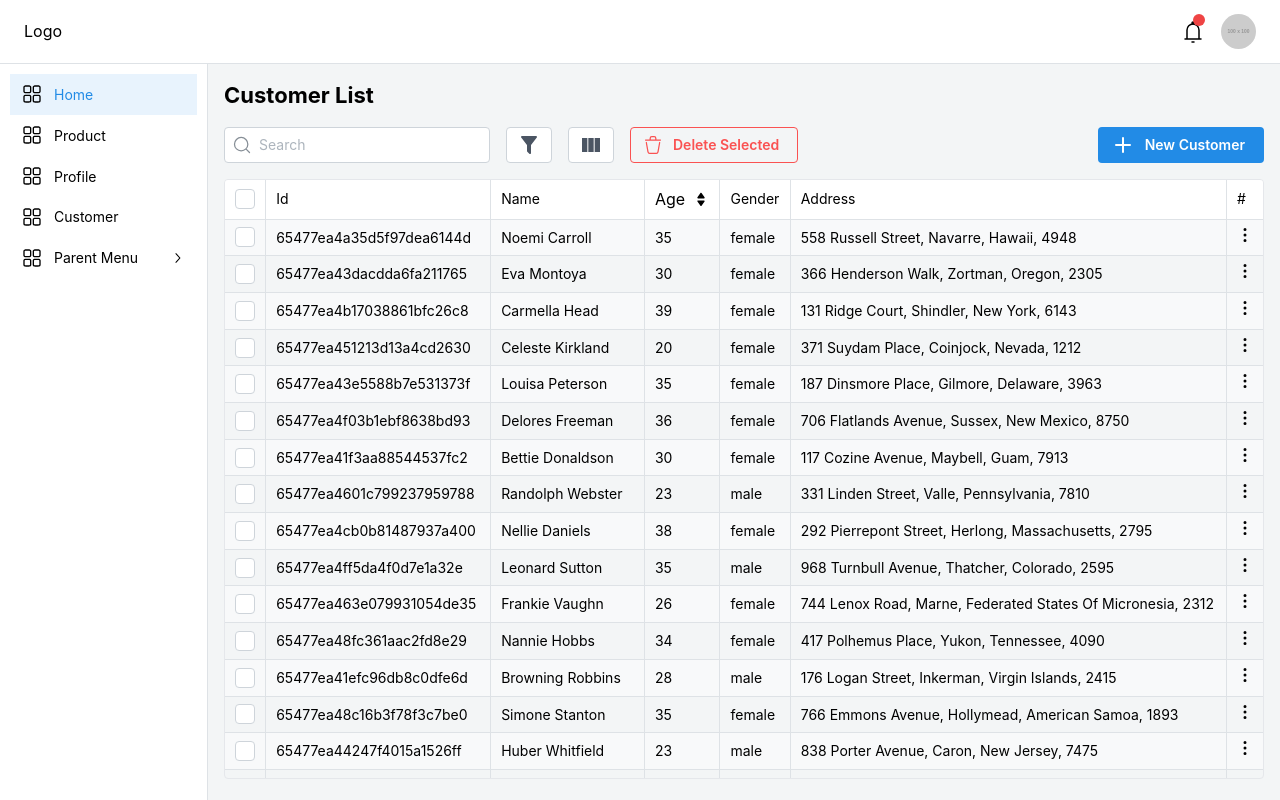
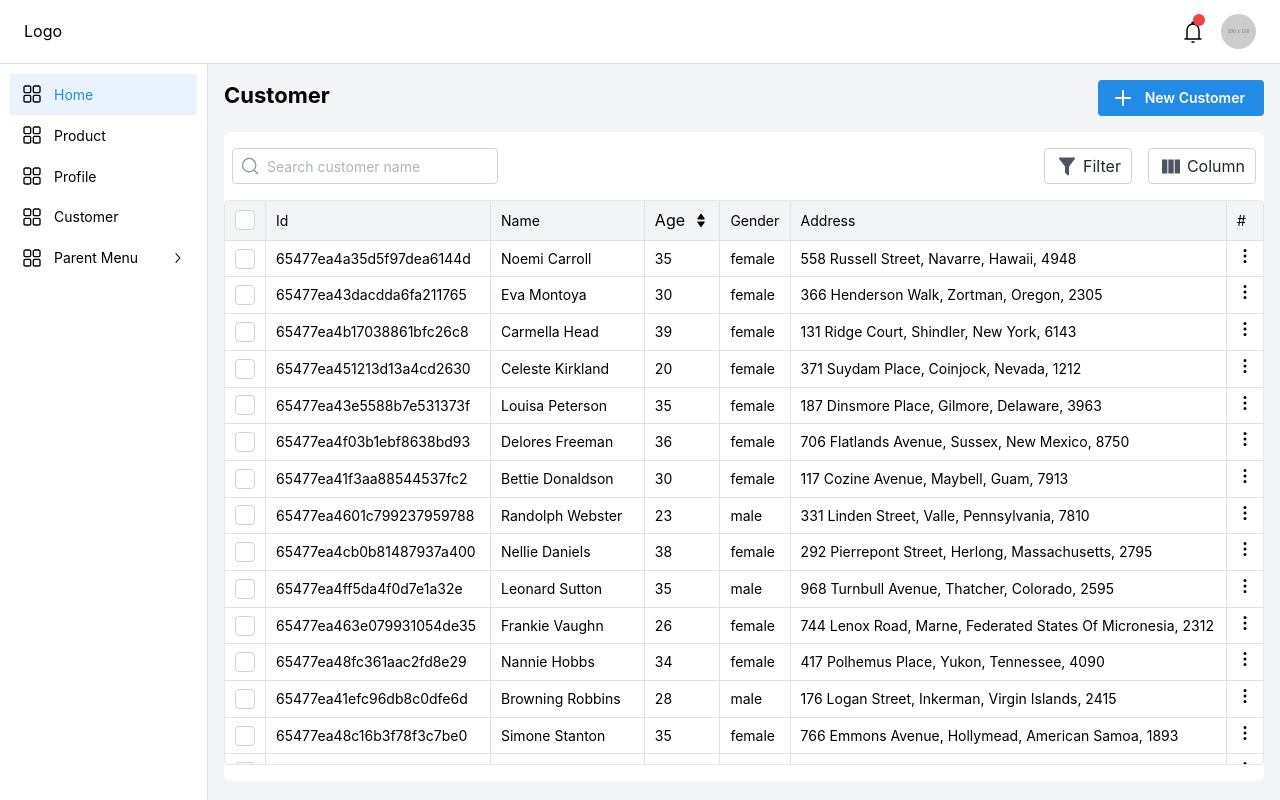
Before and after one commit to sangvictim/fe-admin, a Next.js app: page /customer in a window 1280 px wide. Built offline with nearby package versions, Linux system fonts and the light colour scheme.

Commit message:
add: button

```diff
--- a/app/(admin)/customer/page.tsx
+++ b/app/(admin)/customer/page.tsx
@@ -44,16 +44,27 @@ const CustomerView = () => {
         typeForm={typeForm}
       />
       <div className='flex flex-col gap-4'>
-        <div className="flex items-center cursor-pointer gap-6">
-          <Title order={3}>Customer List</Title>
+        <div className="flex justify-between">
+          <Title order={3}>Customer</Title>
+          <Button leftSection={<IconAdd />} onClick={() => {
+            modalForm.current?.openModal()
+            setTypeForm('add')
+          }}>New Customer</Button>
         </div>
-        <div className='flex flex-col md:flex-row gap-4 justify-between'>
+        <div className='flex flex-col bg-white py-4 gap-4 rounded-lg'>
+          <div className="flex gap-4 px-2 justify-between">
+            <div className="flex">
+              <TextInput placeholder='Search customer name' leftSection={<IconSearch className='w-5' />} />
+            </div>
             <div className="flex gap-4">
-            <TextInput placeholder='Search' leftSection={<IconSearch className='w-5' />} />
+              {/* <Button variant='outline' color='red' leftSection={<IconDelete className='w-5' />}>Delete Selected</Button> */}
               <Popover width={300} position="bottom" arrowSize={12} withArrow >
                 <Popover.Target>
-                <Button variant='default' px={10} >
+                  <Button variant='default' px={10}>
+                    <div className="flex md:gap-1">
                       <IconFilter className='fill-gray-600 w-6' />
+                      <Text className='hidden md:block'>Filter</Text>
+                    </div>
                   </Button>
                 </Popover.Target>
                 <Popover.Dropdown>
@@ -81,7 +92,10 @@ const CustomerView = () => {
               <Popover width={200} position="bottom" arrowSize={12} withArrow >
                 <Popover.Target>
                   <Button variant='default' px={10} >
+                    <div className="flex md:gap-1">
                       <IconColumn className='fill-gray-600 w-6' />
+                      <Text className='hidden md:block'>Column</Text>
+                    </div>
                   </Button>
                 </Popover.Target>
                 <Popover.Dropdown>
@@ -96,18 +110,16 @@ const CustomerView = () => {
                   </div>
                 </Popover.Dropdown>
               </Popover>
-            <Button variant='outline' color='red' leftSection={<IconDelete className='w-5' />}>Delete Selected</Button>
+
+
             </div>
-          <Button leftSection={<IconAdd />} onClick={() => {
-            modalForm.current?.openModal()
-            setTypeForm('add')
-          }}>New Customer</Button>
           </div>
-        <ScrollArea className='h-[calc(100vh-200px)] border rounded'>
-          <Table withRowBorders withColumnBorders striped highlightOnHover>
-            <Table.Thead className='sticky top-0 bg-white z-10'>
+
+          <ScrollArea className='h-[calc(100vh-235px)] border rounded'>
+            <Table withRowBorders withColumnBorders highlightOnHover>
+              <Table.Thead className='sticky top-0 bg-gray-100 z-10'>
                 <Table.Tr>
-                <Table.Td>
+                  <Table.Td w={30}>
                     <Checkbox color='red' />
                   </Table.Td>
                   <Table.Td>Id</Table.Td>
@@ -161,6 +173,7 @@ const CustomerView = () => {
             </Table>
           </ScrollArea>
         </div>
+      </div>
     </>
   )
 }
```
Lines whose indentation alone changed are shown as unchanged.
